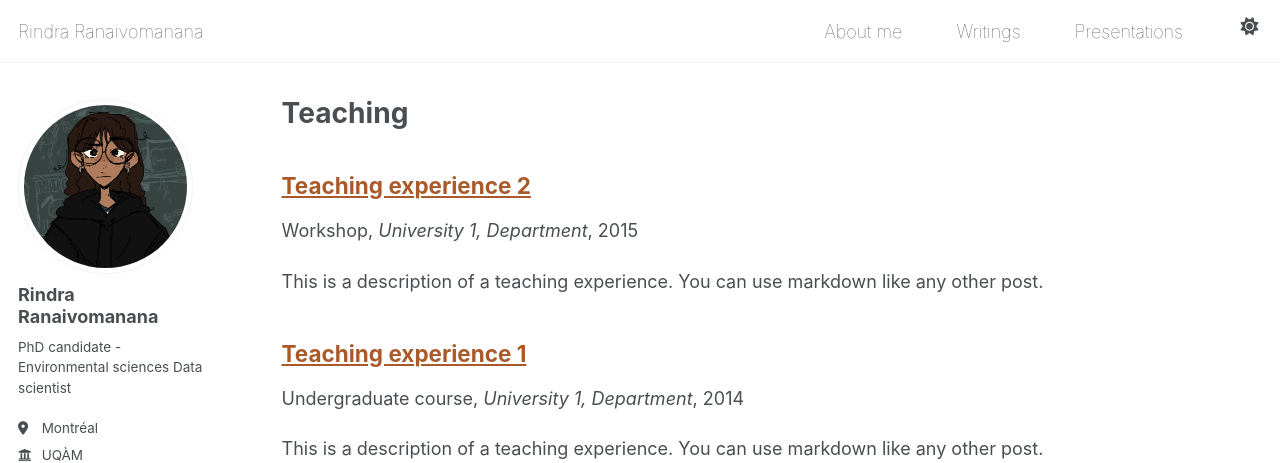
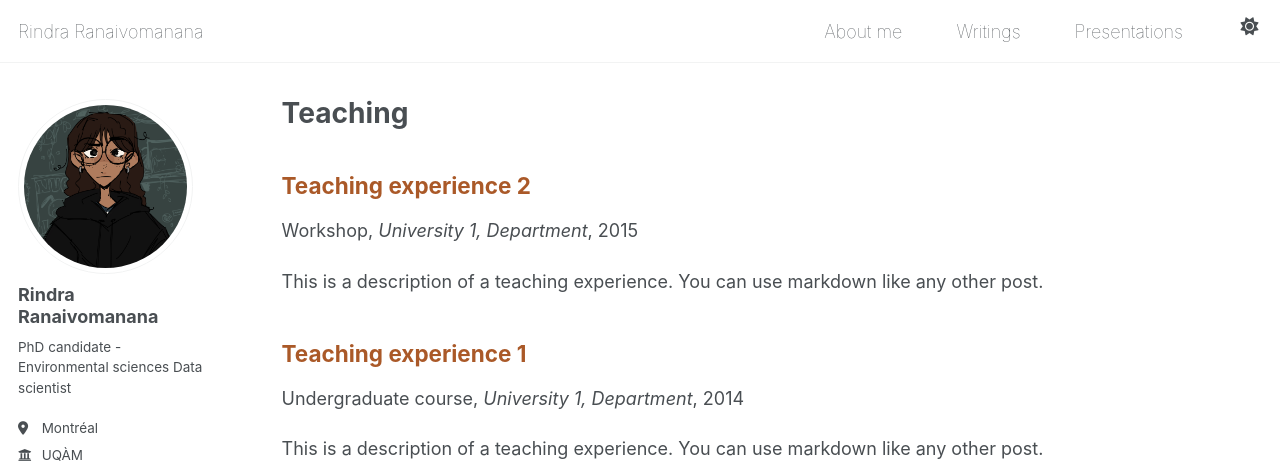
Before and after one commit to rindrafanomezana/rindrafanomezana.github.io, a Jekyll site: the page built from _pages/teaching.html, in a window 1280 px wide. Shown: the top 463 px of the page. Built offline with Jekyll 4.4.1, drawn with Linux system fonts in a browser that asks for light colours.

Commit message:
Update _archive.scss

```diff
--- a/_sass/layout/_archive.scss
+++ b/_sass/layout/_archive.scss
@@ -15,10 +15,10 @@
   }
 
   a {
-    text-decoration: underline;
+    text-decoration: none; /*underline;*/
 
     &:hover {
-      text-decoration: underline;
+      text-decoration: none; /*underline;*/
 
       img {
         box-shadow: 0 0 10px rgba(#000, 0.25);
```
